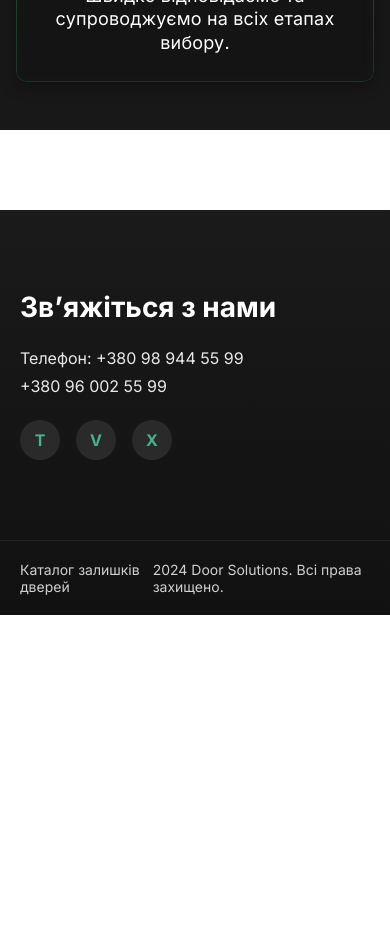
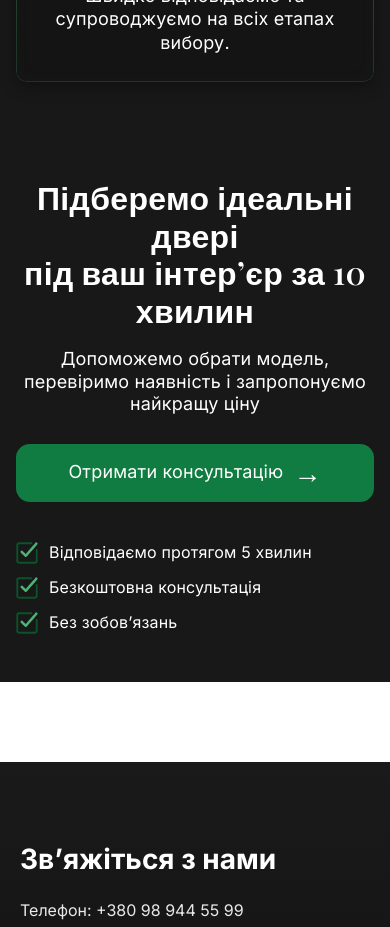
Before and after one commit to Sensei8760/ldk-partner-lviv, a Next.js app: page / in a window 390 px wide. Shown: the part 2560-3487 px from the top of the page. Before the commit the page ends 3175 px from the top, so only its background shows below. Built offline with nearby package versions, Linux system fonts and the light colour scheme; a web font is replaced by a local one.

Commit message:
add section consultation

```diff
--- a/app/page.tsx
+++ b/app/page.tsx
@@ -1,6 +1,7 @@
 import Hero from '@/components/hero/Hero';
 import AboutUs from '@/components/AboutUs/AboutUs';
 import Trust from '@/components/Trust/Trust';
+import Consultation from "@/components/Consultation/Consultation";
 
 export default function HomePage() {
   return (
@@ -8,6 +9,7 @@ export default function HomePage() {
       <Hero />
       <AboutUs />
       <Trust />
+      <Consultation />
     </main>
   );
 }
--- /dev/null
+++ b/components/Consultation/Consultation.module.css
@@ -0,0 +1,157 @@
+.section {
+    width: 100%;
+    background-color: #181818;
+    padding: 64px 0;
+}
+
+.container {
+    max-width: 1440px;
+    margin: 0 auto;
+    padding: 0 46px;
+    display: flex;
+    flex-direction: column;
+    align-items: center;
+}
+
+.title {
+    margin-bottom: 12px;
+    text-align: center;
+    color: #fff;
+    font-family: var(--second-family);
+    font-weight: 600;
+    font-size: 48px;
+    line-height: 117%;
+    letter-spacing: 0.01em;
+}
+
+.subtitle {
+    margin-bottom: 40px;
+    text-align: center;
+    color: #fff;
+    font-family: var(--font-family);
+    font-weight: 400;
+    font-size: 28px;
+    line-height: 125%;
+    letter-spacing: 0.01em;
+}
+
+.button {
+    margin-bottom: 40px;
+    min-width: 382px;
+    height: 70px;
+    padding: 20px 30px;
+    border-radius: 16px;
+    background-color: #107c41;
+    color: #fff;
+    text-decoration: none;
+    display: inline-flex;
+    align-items: center;
+    justify-content: center;
+    gap: 10px;
+    font-family: var(--font-family);
+    font-weight: 400;
+    font-size: 24px;
+    line-height: 125%;
+    letter-spacing: 0.01em;
+    transition: background-color 0.2s ease;
+}
+
+.button:hover,
+.button:focus-visible {
+    background-color: #13833f;
+}
+
+.button:active {
+    background-color: #0B5328;
+}
+
+.arrow {
+    font-size: 28px;
+    line-height: 1;
+}
+
+.list {
+    list-style: none;
+    display: flex;
+    flex-direction: column;
+    gap: 13px;
+    padding: 0;
+    margin: 0;
+}
+
+.listItem {
+    display: flex;
+    align-items: center;
+    gap: 11px;
+    color: #fff;
+    font-family: var(--font-family);
+    font-weight: 400;
+    font-size: 16px;
+    line-height: 131%;
+    letter-spacing: 0.01em;
+}
+
+.checkIcon {
+    width: 22px;
+    height: 22px;
+    flex-shrink: 0;
+    display: block;
+}
+
+.checkIcon use {
+    fill: unset;
+}
+
+@media (max-width: 1024px) {
+    .title {
+        font-size: 52px;
+    }
+
+    .subtitle {
+        font-size: 22px;
+    }
+}
+
+@media (max-width: 768px) {
+    .section {
+        padding: 48px 0;
+    }
+
+    .container {
+        padding: 0 16px;
+    }
+
+    .title {
+        font-size: 40px;
+        margin-bottom: 20px;
+    }
+
+    .subtitle {
+        font-size: 18px;
+        margin-bottom: 28px;
+    }
+
+    .button {
+        min-width: 320px;
+        height: 58px;
+        padding: 16px 24px;
+        font-size: 20px;
+        border-radius: 14px;
+    }
+}
+
+@media (max-width: 480px) {
+    .title {
+        font-size: 32px;
+    }
+
+    .button {
+        min-width: 100%;
+        width: 100%;
+        font-size: 18px;
+    }
+
+    .list {
+        width: 100%;
+    }
+}
--- /dev/null
+++ b/components/Consultation/Consultation.tsx
@@ -0,0 +1,46 @@
+import Link from "next/link";
+import styles from "./Consultation.module.css";
+
+const consultationItems = [
+  "Відповідаємо протягом 5 хвилин",
+  "Безкоштовна консультація",
+  "Без зобов’язань",
+];
+
+export default function Consultation() {
+  return (
+    <section className={styles.section}>
+      <div className={styles.container}>
+        <h2 className={styles.title}>
+          Підберемо ідеальні двері
+          <br />
+          під ваш інтер’єр за 10 хвилин
+        </h2>
+
+        <p className={styles.subtitle}>
+          Допоможемо обрати модель, перевіримо наявність і запропонуємо найкращу
+          ціну
+        </p>
+
+        <Link href="/contacts" className={styles.button}>
+          <span>Отримати консультацію</span>
+          <span className={styles.arrow} aria-hidden="true">
+            →
+          </span>
+        </Link>
+
+        <ul className={styles.list}>
+          {consultationItems.map((item) => (
+            <li key={item} className={styles.listItem}>
+              <svg className={styles.checkIcon} aria-hidden="true">
+  <use href="/icons/symbol-defs.svg?v=2#icon-untitled" />
+</svg>
+
+              <span>{item}</span>
+            </li>
+          ))}
+        </ul>
+      </div>
+    </section>
+  );
+}
```
Also changed, not shown: public/icons/symbol-defs.svg.
